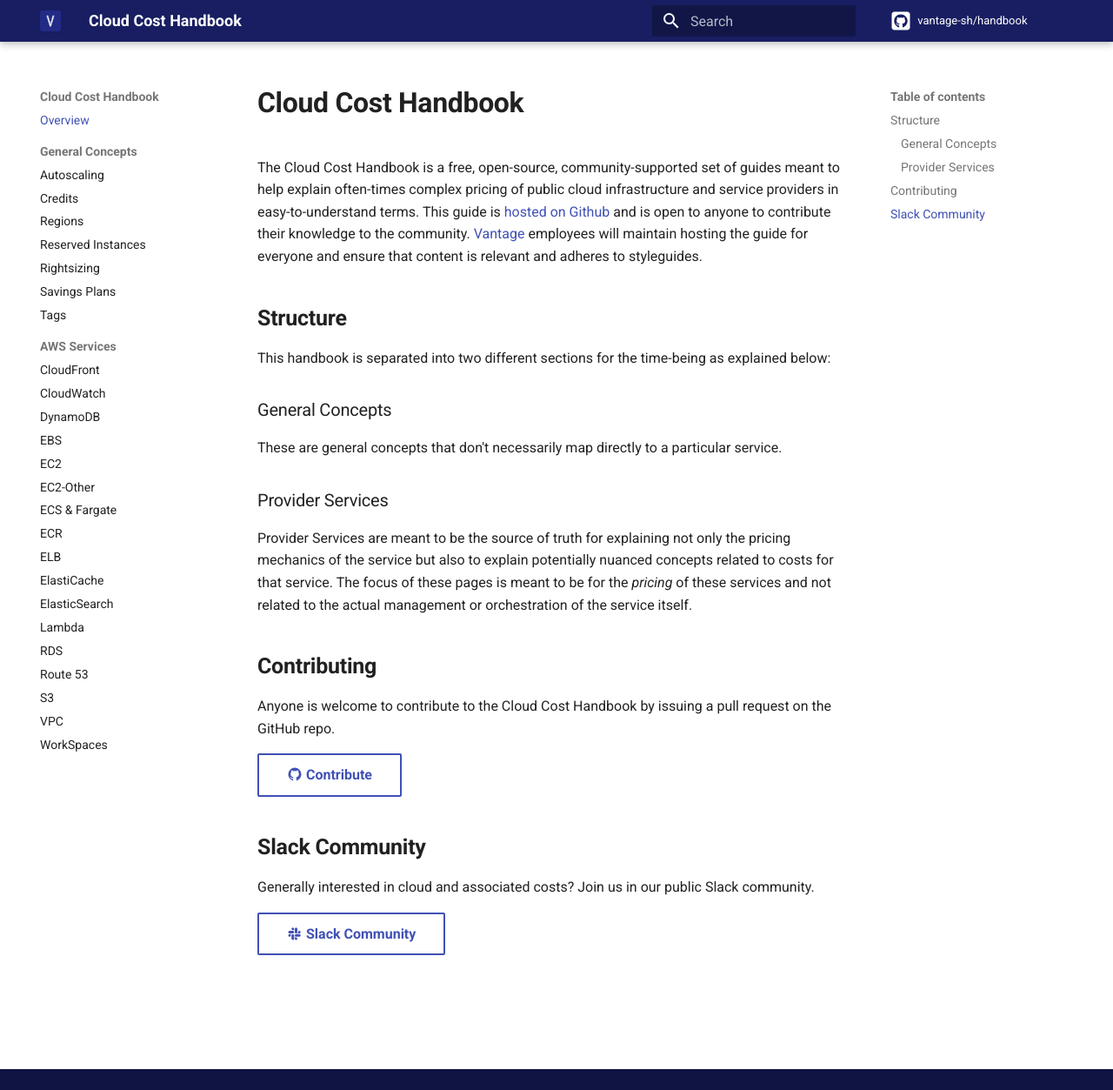
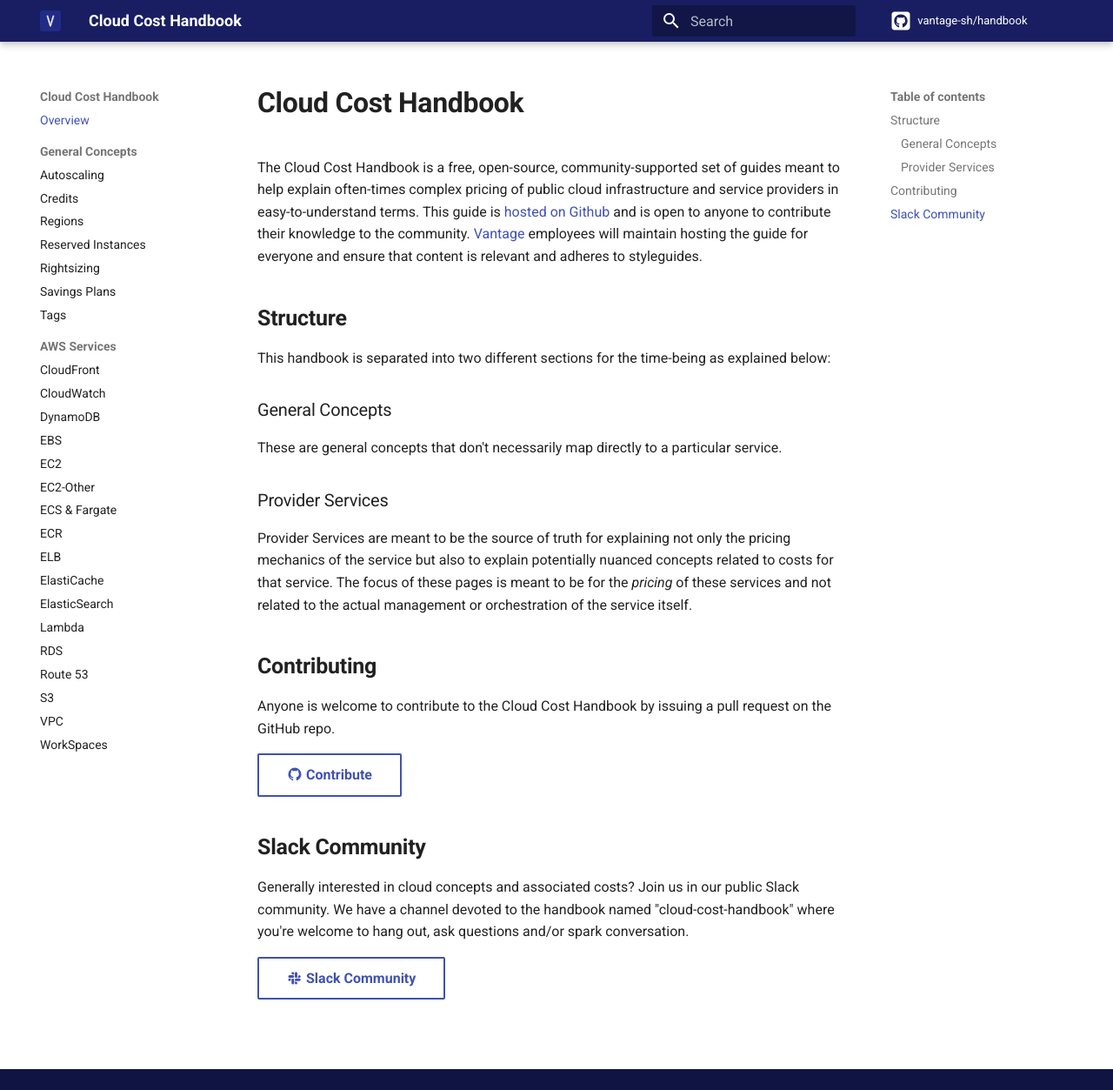
Before and after one commit to vantage-sh/handbook.vantage.sh, an MkDocs documentation site: the page built from docs/index.md, in a window 1280 px wide and 1253 px high. Shown: the whole window at 87% size. Built offline with MkDocs 1.6.1 and Material for MkDocs 9.7.7, drawn with Linux system fonts in a browser that asks for light colours; comment, search, counter and statistics services are not loaded.

Commit message:
Mention specific Slack channel for the handbook. Provide instructions for viewing changes locally in the readme.

```diff
--- a/docs/index.md
+++ b/docs/index.md
@@ -24,6 +24,6 @@
 
 ## Slack Community
 
-Generally interested in cloud and associated costs? Join us in our public Slack community.
+Generally interested in cloud concepts and associated costs? Join us in our public Slack community. We have a channel devoted to the handbook named "cloud-cost-handbook" where you're welcome to hang out, ask questions and/or spark conversation.
 
 [:material-slack: Slack Community](https://join.slack.com/t/vantagecommunity/shared_invite/zt-oey52myv-gq4AWRKkX25kjp1UGziPTw){ .md-button }
```
Also changed, not shown: README.md (+2 -0 lines).
